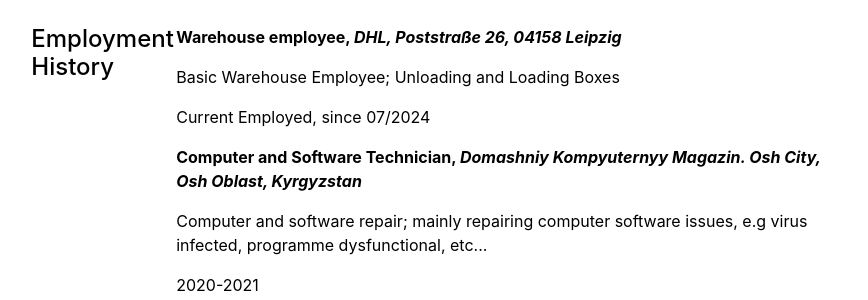
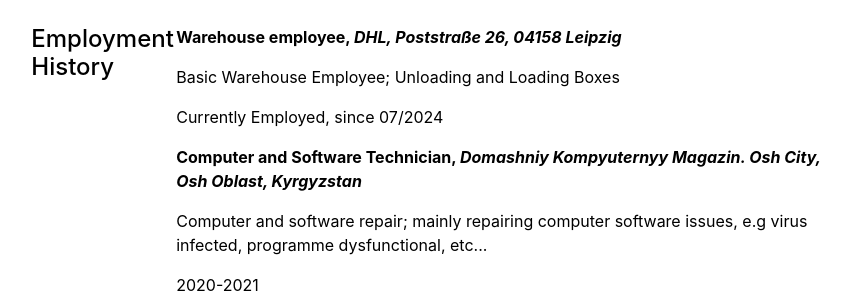
Before and after one commit to Mirzokhid/mirzokhid.github.io, a Jekyll site: the page built from cv.md, in a window 1280 px wide. Shown: the part 247-547 px from the top of the page, without its empty margins (198-1066 px from the left). Built offline with Jekyll 4.4.1, drawn with Linux system fonts in a browser that asks for light colours.

Commit message:
Update employment_history.yml

```diff
--- a/_data/cv/employment_history.yml
+++ b/_data/cv/employment_history.yml
@@ -1,7 +1,7 @@
 - title: 'Warehouse employee'
   company: 'DHL, Poststraße 26, 04158 Leipzig'
   description: 'Basic Warehouse Employee; Unloading and Loading Boxes'
-  status: 'Current Employed, since 07/2024'
+  status: 'Currently Employed, since 07/2024'
 
 - title: 'Computer and Software Technician'
   company: 'Domashniy Kompyuternyy Magazin. Osh City, Osh Oblast, Kyrgyzstan'
```
